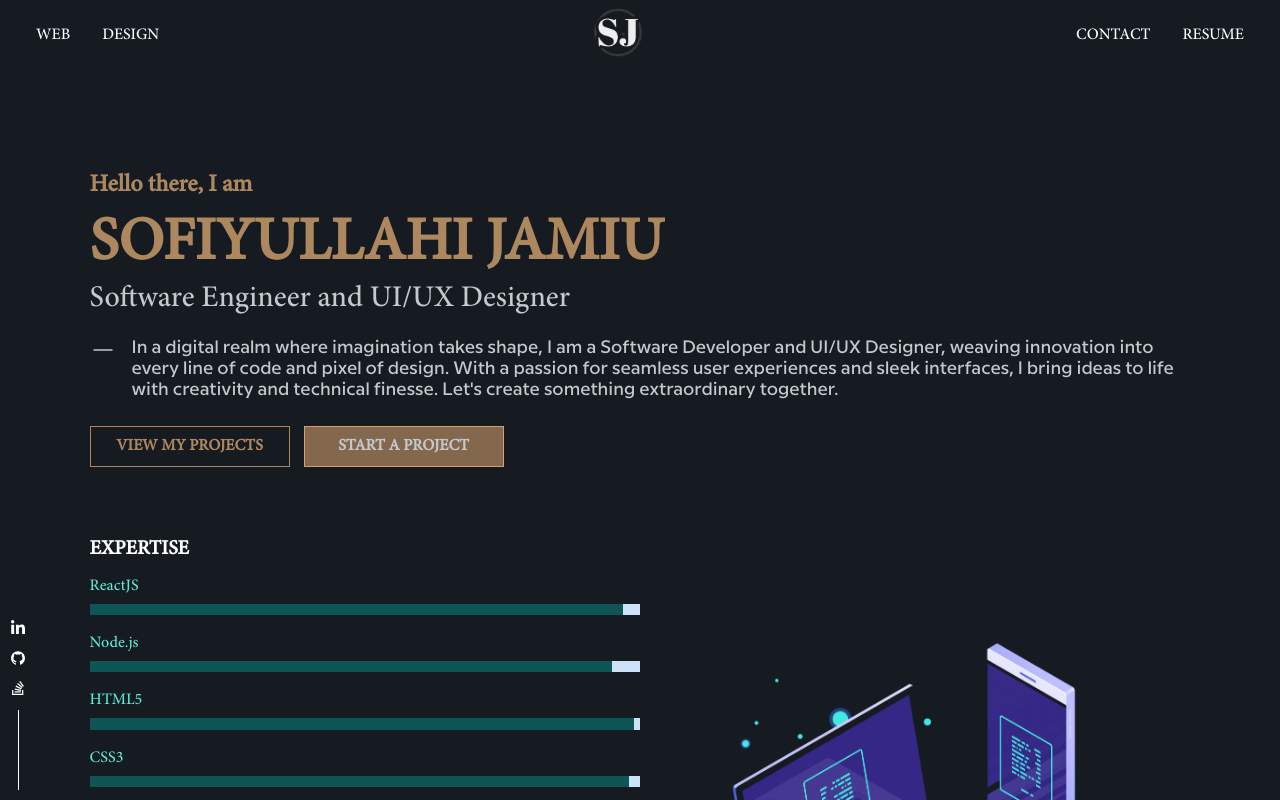
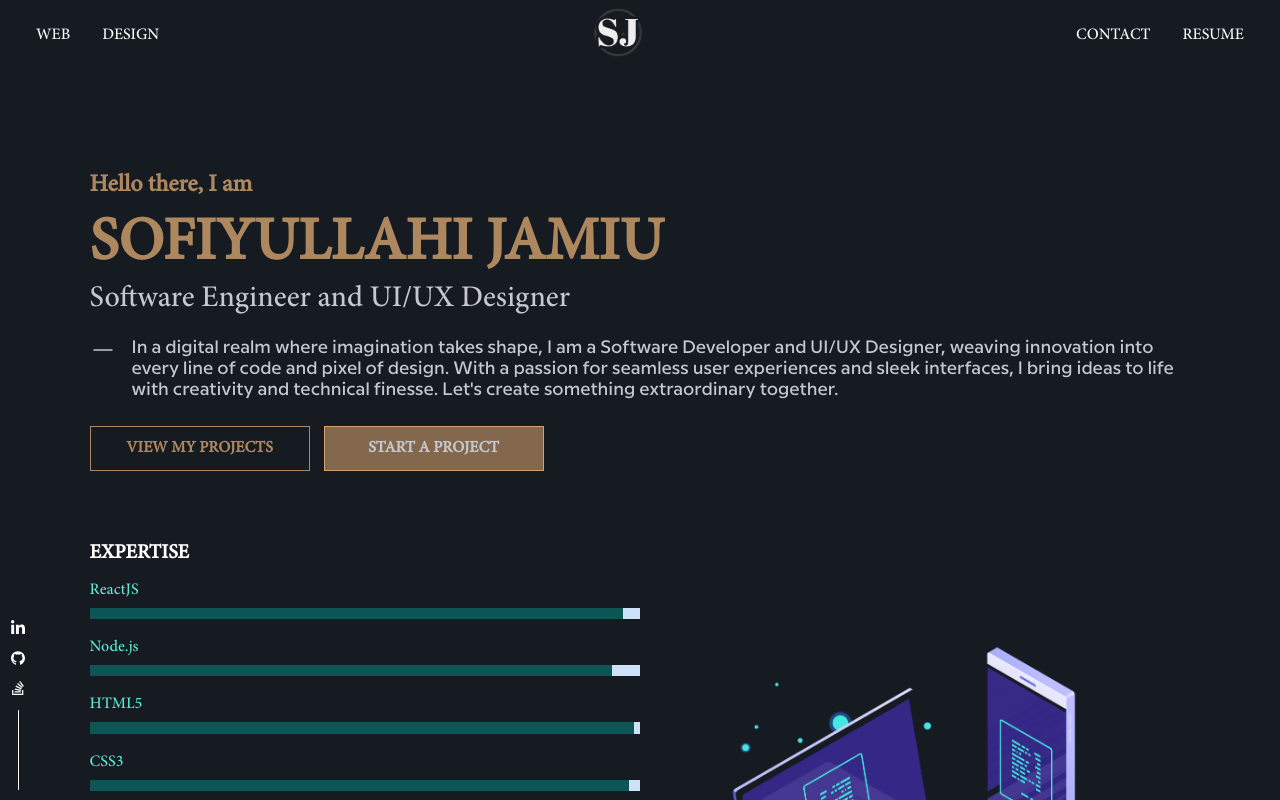
Before and after one commit to orpcy/portfolio, a React (Create React App) app: page / in a window 1280 px wide. Shown: the top 800 px of the page. Built offline with nearby package versions, Linux system fonts and the light colour scheme.

Commit message:
minor change button

```diff
--- a/src/App.css
+++ b/src/App.css
@@ -114,11 +114,11 @@ header a {
 }
 
 .view-start button {
-  padding: 10px 25px;
+  padding: 12px 25px;
   outline: none;
   margin-right: 14px;
-  min-width: 200px;
-  max-width: 200px;
+  min-width: 220px;
+  max-width: 220px;
   width: 100%;
   font-weight: bolder;
   display: flex;
```
